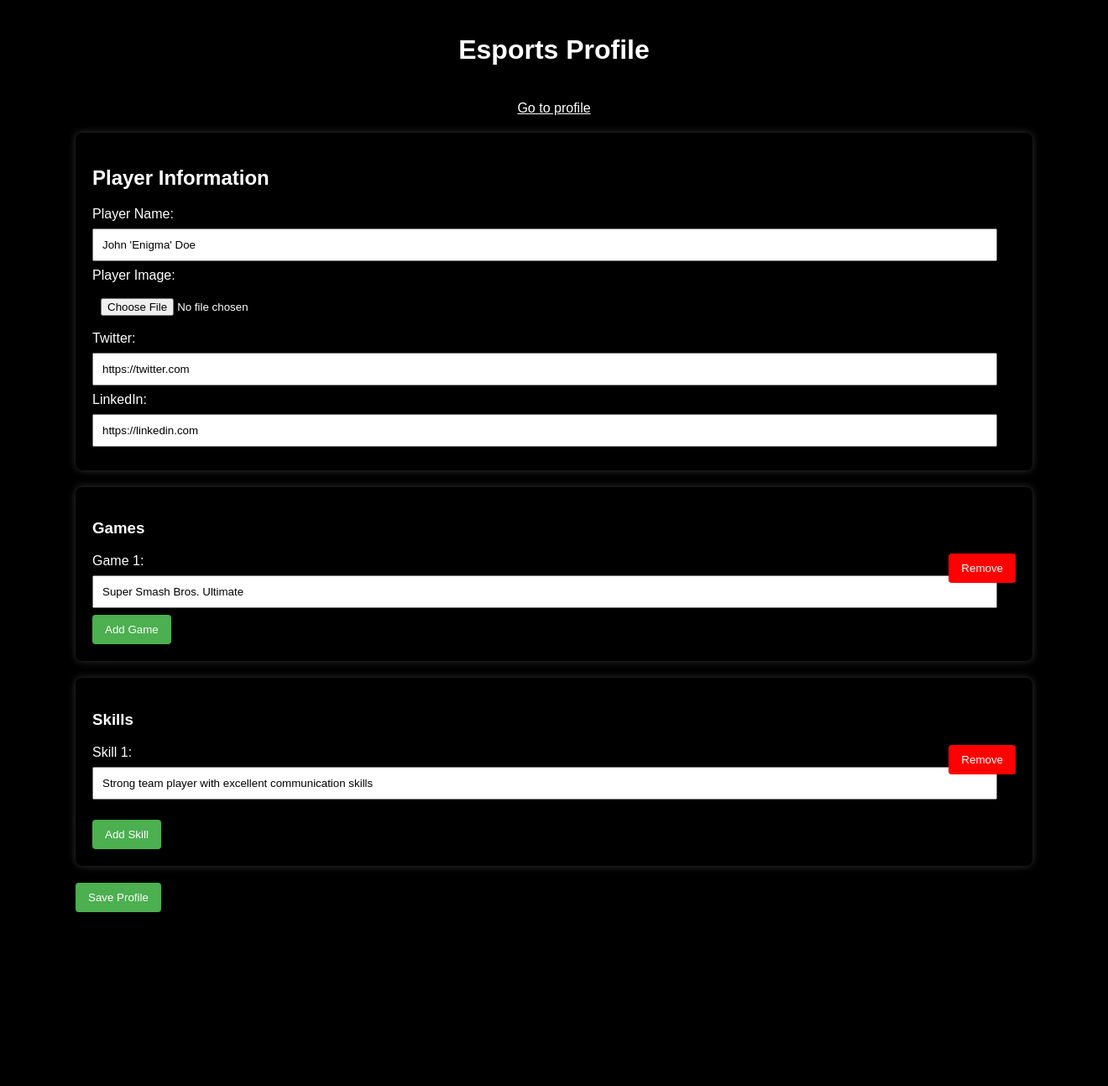
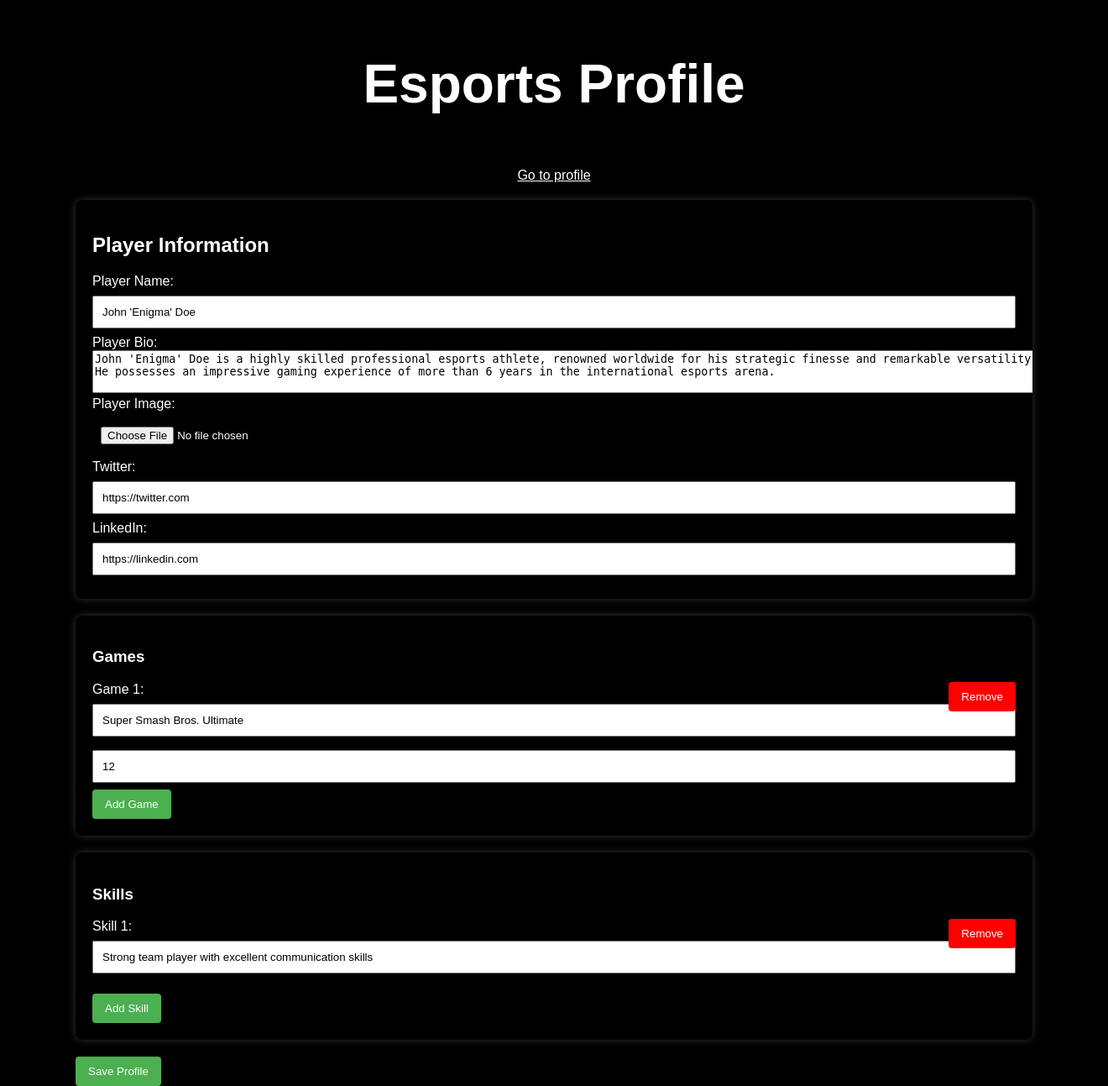
Before and after one commit to Falaron/gbs3-project-phpsql, a PHP site: page /view/vupdate-profile.php in a window 1320 px wide. Shown: the whole page at 84% size. Before the commit the page ends 1086 px from the top, so only its background shows below. Run offline with PHP 8.4, Linux system fonts and the light colour scheme.

Commit message:
updateprofile

```diff
--- a/assets/css/style.css
+++ b/assets/css/style.css
@@ -1,3 +1,4 @@
+/* global */
 body {
   font-family: Arial, sans-serif;
   background-color: #000;
@@ -7,7 +8,13 @@ body {
   display: flex;
   flex-direction: column;
   align-items: center;
-    height: 100vh;
+}
+
+/* profile */
+#profile-container {
+  background-color: #000;
+  border-radius: 8px;
+  overflow: hidden;
 }
 
 #header {
@@ -15,167 +22,6 @@ body {
   padding: 20px;
   background-color: #000000;
   color: #fff;
-    width: 100%;
-  }
-
-  #login-form {
-    padding: 20px;
-  }
-
-  input {
-    width: 100%;
-    padding: 10px;
-    margin: 8px 0;
-    box-sizing: border-box;
-  }
-
-  button {
-    background-color: #4caf50;
-    color: white;
-    padding: 10px 15px;
-    border: none;
-    border-radius: 4px;
-    cursor: pointer;
-  }
-
-  button:hover {
-    background-color: #45a049;
-  }
-
-  #signup-link {
-    text-decoration: none;
-    color: #2196F3;
-    margin-top: 10px;
-    display: block;
-  }
-
-
-  #player-info,
-  #games,
-  #skills {
-    padding: 20px;
-    max-width: 1100px;
-    width: calc(100% - 40px);
-    margin: 20px auto;
-    background-color: #000;
-    border-radius: 8px;
-    overflow: hidden;
-    box-shadow: 0 0 10px rgba(255, 255, 255, 0.2);
-  }
-
-  h2,
-  h3,
-  label {
-    color: #fff;
-  }
-
-  .remove-btn {
-    margin-left: 8px;
-    background-color: #ff0000;
-  }
-
-  #skills-container {
-    margin-bottom: 16px;
-  }
-
-  .skill-input {
-    margin-bottom: 8px;
-  }
-
-  .game-input,
-  .skill-input {
-    position: relative;
-  }
-
-  input[type="text"],
-  input[type="file"] {
-    width: calc(100% - 22px);
-    padding: 10px;
-    margin: 8px 0;
-    box-sizing: border-box;
-  }
-
-  button {
-    background-color: #4caf50;
-    color: white;
-    padding: 10px 15px;
-    border: none;
-    border-radius: 4px;
-    cursor: pointer;
-  }
-
-  button:hover {
-    background-color: #45a049;
-  }
-
-  .remove-btn {
-    position: absolute;
-    top: 0;
-    right: 0;
-  }
-  a {
-    color: #ffffff;
-    margin: 0 10px;
-  }
-
-  #form-container {
-    background-color: #000;
-    border-radius: 8px;
-    overflow: hidden;
-    max-width: 400px;
-    width: calc(100% - 40px);
-    margin: auto;
-    text-align: center;
-    box-shadow: 0 0 10px rgba(255, 255, 255, 0.2);
-  }
-
-  #form-container h2 {
-    padding: 20px;
-    background-color: #000000;
-    color: #fff;
-    margin: 0;
-  }
-
-  #forgot-password-form {
-  #update-password-form {
-    padding: 20px;
-  }
-
-  input {
-    width: 100%;
-    padding: 10px;
-    margin: 8px 0;
-    box-sizing: border-box;
-  }
-
-  button {
-    background-color: #4caf50;
-    color: white;
-    padding: 10px 15px;
-    border: none;
-    border-radius: 4px;
-    cursor: pointer;
-  }
-
-  button:hover {
-    background-color: #45a049;
-  }
-
-  #login-link {
-    text-decoration: none;
-    color: #2196F3;
-    margin-top: 10px;
-    display: block;
-  }
-
-  #profile-container {
-    background-color: #000;
-    border-radius: 8px;
-    overflow: hidden;
-    display: flex;
-    flex-direction: column;
-    align-items: center;
-    height: 100vh;
 }
 
 #player-info,
@@ -204,20 +50,24 @@ body {
   width: 100%;
   margin: 0px;
 }
+
 .player-image {
   height: 322px;
   margin: 25px 0;
 }
+
 .player-image img {
   width: 100%;
   height: 100%;
   border-radius: 24px 24px 24px 24px;
   object-fit: cover;
 }
+
 h1 {
   font-size: 4rem;
   font-weight: bold;
 }
+
 .best-rank {
   font-size: 2rem;
 }
@@ -257,18 +107,55 @@ body {
       padding: 0 8px;
   }
 }
-    width: 100%;
+
+/* update profile */
+#update-player-info,
+#update-games,
+#update-skills {
+  padding: 20px;
+  max-width: 1100px;
+  width: calc(100% - 40px);
+  margin: 20px auto;
+  background-color: #000;
+  border-radius: 8px;
+  overflow: hidden;
+  box-shadow: 0 0 10px rgba(255, 255, 255, 0.2);
 }
 
-  #signup-form {
-    padding: 20px;
+h2,
+h3,
+label {
+  color: #fff;
 }
 
-  input {
-    width: 100%;
+.remove-btn {
+  margin-left: 8px;
+  background-color: #ff0000;
+}
+
+#skills-container {
+  margin-bottom: 16px;
+}
+
+.skill-input {
+  margin-bottom: 8px;
+}
+
+.game-input,
+.skill-input {
+  position: relative;
+}
+
+.update input[type="text"],
+.update input[type="file"] {
+  width: calc(100% - 22px);
   padding: 10px;
   margin: 8px 0;
   box-sizing: border-box;
+}
+
+#player-bio {
+  resize: vertical;
 }
 
 button {
@@ -284,9 +171,42 @@ body {
   background-color: #45a049;
 }
 
-  #login-link {
-    text-decoration: none;
-    color: #2196F3;
-    margin-top: 10px;
-    display: block;
+.remove-btn {
+  position: absolute;
+  top: 0;
+  right: 0;
 }
+
+a {
+  color: #ffffff;
+  margin: 0 10px;
+}
+
+#form-container {
+  background-color: #000;
+  border-radius: 8px;
+  overflow: hidden;
+  max-width: 400px;
+  width: calc(100% - 40px);
+  margin: auto;
+  text-align: center;
+  box-shadow: 0 0 10px rgba(255, 255, 255, 0.2);
+}
+
+#form-container form {
+  padding: 20px;
+}
+
+input {
+  width: 100%;
+  padding: 10px;
+  margin: 8px 0;
+  box-sizing: border-box;
+}
+
+.update input.game {
+  width: 60%;
+}
+.update input.rank {
+  width: 10%;
+}
--- a/view/vupdate-profile.php
+++ b/view/vupdate-profile.php
@@ -12,17 +12,25 @@
     <meta http-equiv="cache-control" content="no-cache" />
     <meta http-equiv="expires" content="0" />
   </head>
-
   <body>
   <div id="header">
     <h1>Esports Profile</h1>
   </div>
-  <div><a href="esport-profile.php">Go to profile</a></div>
-  <form>
-    <div id="player-info">
+  <div><a href="profile.html">Go to profile</a></div>
+  <form method="POST" action="" enctype="multipart/form-data" onsubmit="copyContent();" >
+    <div id="update-player-info">
       <h2>Player Information</h2>
       <label for="player-name">Player Name:</label>
       <input type="text" id="player-name" name="player-name" required value="John 'Enigma' Doe">
+
+      <label for="player-bio">Player Bio:</label>
+      <textarea type="text" placeholder="Required Field" required
+        class="form-control" id="player-bio"
+        rows="3" cols="150" wrap="off"
+        style="overflow: hidden;">John 'Enigma' Doe is a highly skilled professional esports athlete, renowned worldwide for his strategic finesse and remarkable versatility in various online games.
+He possesses an impressive gaming experience of more than 6 years in the international esports arena.
+      </textarea>
+      <input type="hidden" id="hidden-player-bio" name="player-bio" value="John 'Enigma' Doe is a highly skilled professional esports athlete, renowned worldwide for his strategic finesse and remarkable versatility in various online games. He possesses an impressive gaming experience of more than 6 years in the international esports arena."></input>
 
       <label for="player-image">Player Image:</label>
       <input type="file" id="player-image" name="player-image">
@@ -34,13 +42,14 @@
       <input type="text" id="linkedin" name="linkedin" value="https://linkedin.com">
     </div>
 
-    <div id="games">
+    <div id="update-games">
       <h3>Games</h3>
       <div id="games-container">
         <!-- Initial game input field -->
         <div class="game-input">
           <label for="game1">Game 1:</label>
-          <input type="text" class="game" name="games[]" required value="Super Smash Bros. Ultimate">
+          <input type="text" class="game" name="games['name'][]" required value="Super Smash Bros. Ultimate">
+          <input type="text" class="rank" name="games['rank'][]" value="12">
           <!-- Remove button is disabled when there is only one game -->
           <button type="button" class="remove-btn" onclick="removeGame(this)" disabled>Remove</button>
         </div>
@@ -48,7 +57,7 @@
       <button type="button" onclick="addGame()">Add Game</button>
     </div>
 
-    <div id="skills">
+    <div id="update-skills">
       <h3>Skills</h3>
       <div id="skills-container">
         <!-- Initial skill input field -->
@@ -61,15 +70,10 @@
       </div>
       <button type="button" onclick="addSkill()">Add Skill</button>
     </div>
-
-    <!-- Your existing HTML code here -->
-
     <button type="submit">Save Profile</button>
   </form>
 
   <script>
-    // Your existing JavaScript code here
-
     function addGame() {
       const gamesContainer = document.getElementById('games-container');
       const newGameInput = document.createElement('div');
@@ -77,12 +81,13 @@
       const newGameNumber = gamesContainer.children.length + 1;
       newGameInput.innerHTML = `
         <label for="game${newGameNumber}">Game ${newGameNumber}:</label>
-        <input type="text" class="game" name="games[]" required>
+        <input type="text" class="game" name="games['name'][]" required>
+        <input type="text" class="rank" name="games['rank'][]" >
         <button type="button" class="remove-btn" onclick="removeGame(this)">Remove</button>
       `;
       gamesContainer.appendChild(newGameInput);
 
-      // Enable the Remove button in the existing game input
+      // Enable the remove button in the existing game input
       const existingGameInput = gamesContainer.querySelector('.game-input');
       if (existingGameInput) {
         const removeBtn = existingGameInput.querySelector('.remove-btn');
@@ -95,7 +100,7 @@
       const gameInput = button.parentNode;
       gamesContainer.removeChild(gameInput);
 
-      // Disable the Remove button if there is only one game
+      // Disable the remove button if there is only one game
       const remainingGameInputs = gamesContainer.children.length;
       if (remainingGameInputs === 1) {
         const removeBtn = gamesContainer.querySelector('.remove-btn');
@@ -115,7 +120,7 @@
       `;
       skillsContainer.appendChild(newSkillInput);
 
-      // Enable the Remove button in the existing skill input
+      // Enable the remove button in the existing skill input
       const existingSkillInput = skillsContainer.querySelector('.skill-input');
       if (existingSkillInput) {
         const removeBtn = existingSkillInput.querySelector('.remove-btn');
@@ -128,13 +133,26 @@
       const skillInput = button.parentNode;
       skillsContainer.removeChild(skillInput);
 
-      // Disable the Remove button if there is only one skill
+      // Disable the remove button if there is only one skill
       const remainingSkillInputs = skillsContainer.children.length;
       if (remainingSkillInputs === 1) {
         const removeBtn = skillsContainer.querySelector('.remove-btn');
         removeBtn.setAttribute('disabled', 'disabled');
       }
     }
+
+    function copyContent() {
+      // Get the content from the textarea
+      var bioTextarea = document.getElementById('player-bio');
+      var bioHiddenInput = document.getElementById('hidden-player-bio');
+
+      // Set the value of the hidden input to the textarea content
+      bioHiddenInput.value = bioTextarea.value;
+    }
+
+    // Trigger copyContent when the textarea loses focus
+    document.getElementById('player-bio').addEventListener('blur', copyContent);
   </script>
 </body>
+
 </html>
```
Lines whose indentation alone changed are shown as unchanged.
